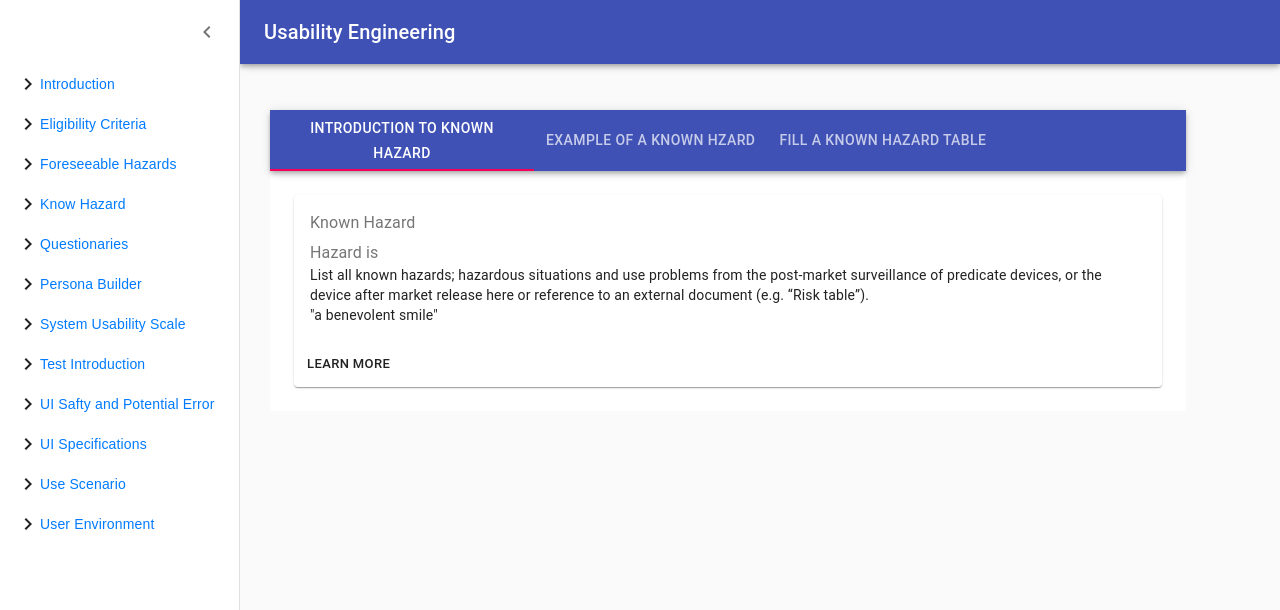
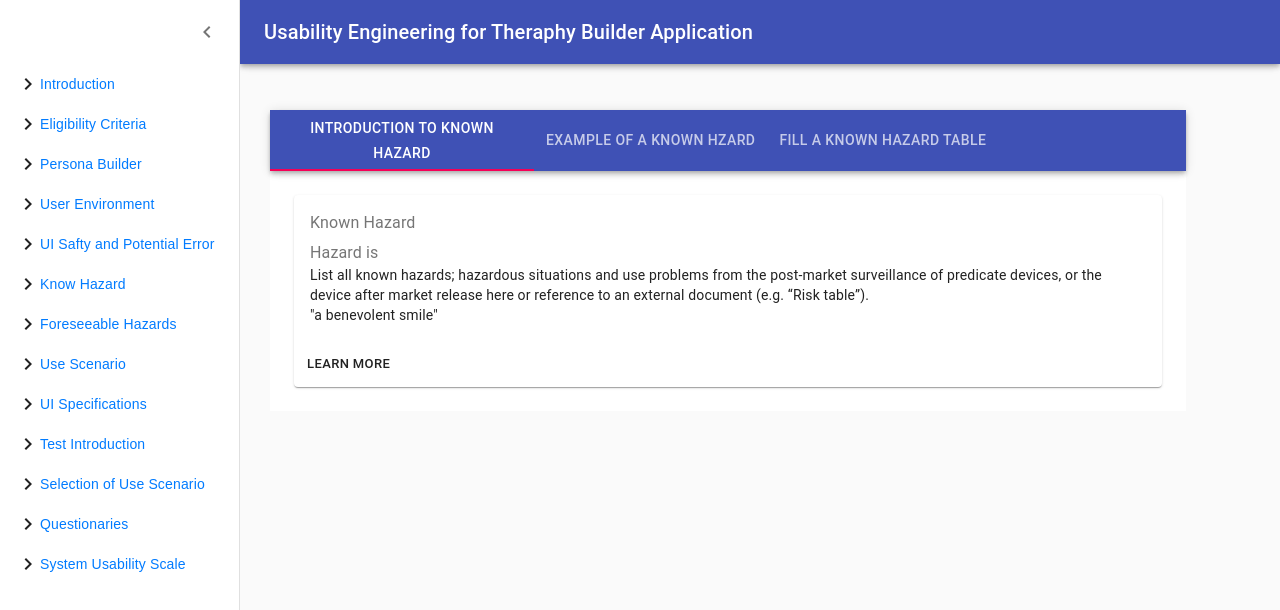
Before and after one commit to eshwaran95/ReactFormMasterThesis, a React (Create React App) app: page /knowHazard in a window 1280 px wide. Both pictures are taken after a click on the button "open drawer". Shown: the top 610 px of the page. Built offline with nearby package versions, Linux system fonts and the light colour scheme.

Commit message:
Nav updated,knowhazard table updated,persona

```diff
--- a/src/Navigation.js
+++ b/src/Navigation.js
@@ -10,6 +10,7 @@ import TestIntroduction from './Pages/TestIntroduction';
 import UiSaftyAndPotentialError from './Pages/UiSaftyAndPotentialError';
 import UiSpecifications from './Pages/UiSpecifications';
 import UseScenario from './Pages/UseScenario';
+import SelectionOfUseScenario from './Pages/SelectionOfUseScenario';
 import UserEnvironment from './Pages/UserEnvironment';
 import clsx from 'clsx';
 import { makeStyles, useTheme } from '@material-ui/core/styles';
@@ -128,7 +129,7 @@ export default function PersistentDrawerLeft() {
             <MenuIcon />
           </IconButton>
           <Typography variant="h6" noWrap>
-            Usability Engineering
+            Usability Engineering for Theraphy Builder Application
           </Typography>
         </Toolbar>
       </AppBar>
@@ -159,7 +160,15 @@ export default function PersistentDrawerLeft() {
         </ListItem>
         <ListItem button onClick={handleClose}>
         <NavigateNextIcon />
-        <Link to="/foreseeableHazards">Foreseeable Hazards</Link>
+        <Link to="/personaBuilder">Persona Builder</Link>
+        </ListItem>
+        <ListItem button onClick={handleClose}>
+        <NavigateNextIcon />
+        <Link to="/userEnvironment">User Environment</Link>
+        </ListItem>
+        <ListItem button onClick={handleClose}>
+        <NavigateNextIcon />
+        <Link to="/uiSaftyAndPotentialError">UI Safty and Potential Error</Link>
         </ListItem>
         <ListItem button onClick={handleClose}>
         <NavigateNextIcon />
@@ -167,15 +176,15 @@ export default function PersistentDrawerLeft() {
         </ListItem>
         <ListItem button onClick={handleClose}>
         <NavigateNextIcon />
-        <Link to="/questionaries">Questionaries</Link>
+        <Link to="/foreseeableHazards">Foreseeable Hazards</Link>
         </ListItem>
         <ListItem button onClick={handleClose}>
         <NavigateNextIcon />
-        <Link to="/personaBuilder">Persona Builder</Link>
+        <Link to="/useScenario">Use Scenario</Link>
         </ListItem>
         <ListItem button onClick={handleClose}>
         <NavigateNextIcon />
-        <Link to="/systemUsabilityScale">System Usability Scale</Link>
+        <Link to="/uiSpecifications">UI Specifications</Link>
         </ListItem>
         <ListItem button onClick={handleClose}>
         <NavigateNextIcon />
@@ -183,21 +192,18 @@ export default function PersistentDrawerLeft() {
         </ListItem>
         <ListItem button onClick={handleClose}>
         <NavigateNextIcon />
-        <Link to="/uiSaftyAndPotentialError">UI Safty and Potential Error</Link>
+        <Link to="/SelectionOfUseScenario">Selection of Use Scenario</Link>
         </ListItem>
         <ListItem button onClick={handleClose}>
         <NavigateNextIcon />
-        <Link to="/uiSpecifications">UI Specifications</Link>
+        <Link to="/questionaries">Questionaries</Link>
         </ListItem>
         <ListItem button onClick={handleClose}>
         <NavigateNextIcon />
-        <Link to="/useScenario">Use Scenario</Link>
-        </ListItem>
-        <ListItem button onClick={handleClose}>
-        <NavigateNextIcon />
-        <Link to="/userEnvironment">User Environment</Link>
+        <Link to="/systemUsabilityScale">System Usability Scale</Link>
         </ListItem>
       </Drawer>
+
       <Switch>
         <Route path="/introduction">
           <Introduction />
@@ -222,6 +228,9 @@ export default function PersistentDrawerLeft() {
         </Route>
         <Route path="/testIntroduction">
           <TestIntroduction />
+        </Route>
+        <Route path="/SelectionOfUseScenario">
+          <SelectionOfUseScenario />
         </Route>
         <Route path="/uiSaftyAndPotentialError">
           <UiSaftyAndPotentialError />
--- a/src/Pages/KnowHazard.js
+++ b/src/Pages/KnowHazard.js
@@ -77,10 +77,10 @@ function createData(name, calories, fat, carbs, protein) {
 
 const rows = [
   // eslint-disable-next-line no-undef
-  createData('List one user group per line','Physician,Nurse,Technician,Laypersons'),
-  createData('Background', 'JobTitle,Age,Sex,Medical Condition'),
-  createData('Abilities','Education Required, Qualification, Knowledge, Experience With Medical Device'),
-  createData('Tasks done using Theraphy Builder','Ebook Advice,Therapist Dialog Box,MedicalContext'),
+  createData('List one user group per line','Physician','Nurse','Technician','Laypersons'),
+  createData('Background', 'JobTitle','Age','Sex','Medical Condition'),
+  createData('Abilities','Education Required', 'Qualification', 'Knowledge', 'Experience With Medical Device'),
+  createData('Tasks done using Theraphy Builder','Ebook Advice','Therapist Dialog Box','MedicalContext'),
 ];
 
 const useStyles = makeStyles((theme) => ({
--- a/src/Pages/PersonaBuilder.js
+++ b/src/Pages/PersonaBuilder.js
@@ -82,10 +82,10 @@ function createData(name, calories, fat, carbs, protein) {
 
 const rows = [
   // eslint-disable-next-line no-undef
-  createData('List one user group per line','Background','Abilities','Tasks done using Theraphy Builder'),
-  createData('Physician','JobTitle','Education Required','Medical Condition'),
-  createData('Nurse','Age','Qualification', 'Knowledge'),
-  createData('Technician','Sex','Experience With Medical Device',' Dialog Flow w.r.t MedicalContext'),
+  createData('E.g:List one user group per line','Background','Abilities','Tasks done using Theraphy Builder'),
+  createData('E.g:Physician','JobTitle','Education Required','Medical Condition'),
+  createData('E.g:Nurse','Age','Qualification', 'Knowledge'),
+  createData('E.g:Technician','Sex','Experience With Medical Device',' Dialog Flow w.r.t MedicalContext'),
 ];
 
 const useStyles = makeStyles((theme) => ({
```
